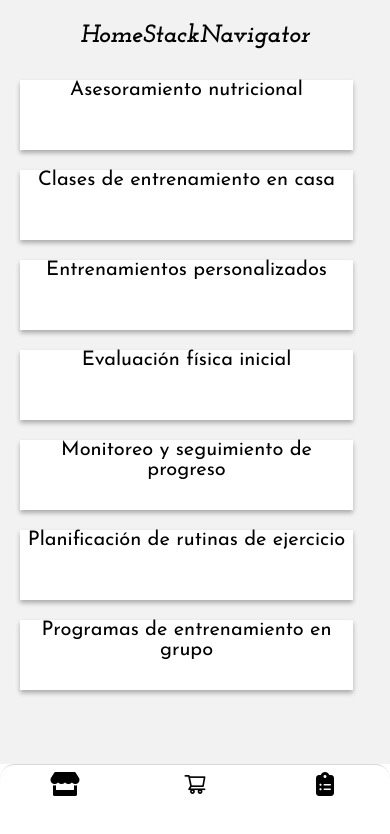
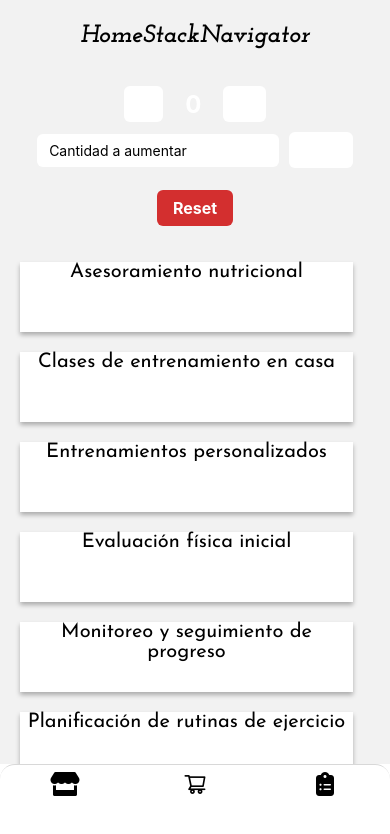
Before and after one commit to fgattidelaconcepcion/FitApp, a React Native app: screen /HomeStackNavigator in a window 390 px wide. Shown: the top 834 px of the page. Built offline with nearby package versions, Linux system fonts and the light colour scheme.

Commit message:
Se trabajo status redux

```diff
--- a/App.js
+++ b/App.js
@@ -4,6 +4,8 @@ import { SafeAreaView, StyleSheet, Platform, StatusBar } from 'react-native';
 import StackNavigator from './app/navigation/StackNavigator';
 import { useFonts } from 'expo-font';
 import { colors } from './app/global/colors';
+import store from './app/store';
+import { Provider } from "react-redux";
 
 export default function App() {
   const [fontsLoaded, fontError] = useFonts({
@@ -18,7 +20,9 @@ export default function App() {
   return (
     <NavigationContainer>
   <SafeAreaView style={styles.container}>
+    <Provider store={store}>
     <StackNavigator />
+    </Provider>
   </SafeAreaView>
 </NavigationContainer>
 
--- a/app/components/Categories.jsx
+++ b/app/components/Categories.jsx
@@ -1,19 +1,30 @@
-import { StyleSheet, Text, Image ,Pressable } from "react-native";
-import React from 'react'
-import Card from './Card'
+import { StyleSheet, Text, Pressable } from "react-native";
+import React from "react";
+import Card from "./Card";
 import { colors } from "../global/colors";
+import { useDispatch } from "react-redux";
+import { setCategorySelected } from "../features/shop/shopSlice";
+import { useNavigation } from '@react-navigation/native'; // Importa el hook
 
-const Categories = ({ category="", selectCategory = ()=> {} }) => {
+const Categories = ({ category }) => {
+  const dispatch = useDispatch();
+  const navigation = useNavigation(); // Usa el hook para obtener el objeto navigation
+
+  const handleNavigate = () => {
+    dispatch(setCategorySelected(category));
+    navigation.navigate('ItemListCategory', { category });
+  };
+
   return (
     <Card style={{ marginVertical: 10, marginHorizontal: 10 }}>
-      <Pressable onPress={() => selectCategory(category)}>
+      <Pressable onPress={handleNavigate}>
         <Text style={styles.text}>{category}</Text>
       </Pressable>
     </Card>
   );
 };
 
-export default Categories
+export default Categories;
 
 const styles = StyleSheet.create({
   text: {
@@ -22,4 +33,4 @@ const styles = StyleSheet.create({
     textAlign: 'center',
     color: colors.primary,
   }
-})
+});
--- /dev/null
+++ b/app/components/Counter.jsx
@@ -0,0 +1,114 @@
+import React, { useState } from 'react';
+import {
+  StyleSheet,
+  Text,
+  View,
+  Pressable,
+  TextInput,
+} from 'react-native';
+import { useDispatch, useSelector } from 'react-redux';
+import {
+  increment,
+  incrementByAmount,
+  decrement,
+  reset,
+} from '../features/counter/counterSlice';
+import { colors } from '../global/colors';
+
+const Counter = () => {
+  const dispatch = useDispatch();
+  const count = useSelector((state) => state.counter.value); // Asegurate que 'counter' esté en tu store
+  const [inputToAdd, setInputToAdd] = useState('');
+
+  return (
+    <View style={styles.container}>
+      <View style={styles.buttonsContainer}>
+        <Pressable style={styles.button} onPress={() => dispatch(decrement())}>
+          <Text style={styles.buttonText}>-</Text>
+        </Pressable>
+
+        <Text style={styles.count}>{count}</Text>
+
+        <Pressable style={styles.button} onPress={() => dispatch(increment())}>
+          <Text style={styles.buttonText}>+</Text>
+        </Pressable>
+      </View>
+
+      <View style={styles.buttonsContainer}>
+        <TextInput
+          placeholder="Cantidad a aumentar"
+          style={styles.input}
+          value={inputToAdd}
+          onChangeText={setInputToAdd}
+          keyboardType="numeric"
+        />
+
+        <Pressable
+          style={styles.button}
+          onPress={() => {
+            const amount = parseInt(inputToAdd);
+            if (!isNaN(amount)) {
+              dispatch(incrementByAmount(amount));
+              setInputToAdd('');
+            }
+          }}
+        >
+          <Text style={styles.buttonText}>Add</Text>
+        </Pressable>
+      </View>
+
+      <Pressable style={styles.resetButton} onPress={() => dispatch(reset())}>
+        <Text style={styles.buttonText}>Reset</Text>
+      </Pressable>
+    </View>
+  );
+};
+
+export default Counter;
+
+const styles = StyleSheet.create({
+  container: {
+    padding: 16,
+    backgroundColor: colors.primary,
+    borderRadius: 8,
+    alignItems: 'center',
+    gap: 10,
+  },
+  buttonsContainer: {
+    flexDirection: 'row',
+    alignItems: 'center',
+    gap: 10,
+  },
+  button: {
+    backgroundColor: colors.background,
+    paddingVertical: 8,
+    paddingHorizontal: 16,
+    borderRadius: 6,
+  },
+  resetButton: {
+    backgroundColor: colors.error,
+    paddingVertical: 8,
+    paddingHorizontal: 16,
+    borderRadius: 6,
+    marginTop: 12,
+  },
+  buttonText: {
+    color: 'white',
+    fontWeight: 'bold',
+    fontSize: 16,
+  },
+  count: {
+    fontSize: 24,
+    fontWeight: 'bold',
+    color: 'white',
+    minWidth: 40,
+    textAlign: 'center',
+  },
+  input: {
+    backgroundColor: colors.background,
+    paddingHorizontal: 12,
+    paddingVertical: 8,
+    borderRadius: 6,
+    minWidth: 100,
+  },
+});
--- a/app/components/ProductItem.jsx
+++ b/app/components/ProductItem.jsx
@@ -3,10 +3,22 @@ import React from "react";
 import Card from "./Card";
 import { colors } from "../global/colors";
 
-const ProductItem = ({ product, setItemIdSelected = () => {} }) => {
+import { useDispatch } from "react-redux";
+import { setIdSelected } from "../features/shop/shopSlice";
+import { useNavigation } from "@react-navigation/native";
+
+const ProductItem = ({ product }) => {
+  const dispatch = useDispatch();
+  const navigation = useNavigation();
+
+  const handleNavigate = () => {
+    dispatch(setIdSelected(product.id)); // Guarda el ID en Redux
+    navigation.navigate("ItemDetail", { id: product.id }); // Navega pasando el id
+  };
+
   return (
     <Card style={styles.card}>
-      <Pressable style={styles.pressable} onPress={() => setItemIdSelected(product.id)}>
+      <Pressable style={styles.pressable} onPress={handleNavigate}>
         <View style={styles.textContainer}>
           <Text style={styles.textCategory}>{product.title}</Text>
         </View>
@@ -23,7 +35,6 @@ const ProductItem = ({ product, setItemIdSelected = () => {} }) => {
 };
 
 export default ProductItem;
-
 
 const styles = StyleSheet.create({
   card: {
--- /dev/null
+++ b/app/features/counter/counterSlice.js
@@ -0,0 +1,25 @@
+import { createSlice } from "@reduxjs/toolkit";
+
+export const counterSlice = createSlice ({
+    name: "counter",
+    initialState : {
+        value : 0
+    },
+    reducers : {
+        increment: (state) => {
+            state.value += 1;
+        },
+        decrement: (state) => {
+            state.value -= 1;
+        },
+        incrementByAmount: (state , action) => {
+            state.value += action.payload ;
+        },
+        reset: (state) => {
+            state.value = 0;
+        },
+    }
+})
+
+export const {increment,decrement, incrementByAmount, reset} = counterSlice.actions
+export default counterSlice.reducer
--- /dev/null
+++ b/app/features/shop/shopSlice.js
@@ -0,0 +1,22 @@
+import { createSlice } from "@reduxjs/toolkit";
+
+export const shopSlice = createSlice({
+  name: "shop",
+  initialState: {
+    value: {
+        categorySelected: "",
+        itemIdSelected: "",
+    }
+  },
+  reducers: {
+    setCategorySelected: (state, action) => {
+      state.value.categorySelected = action.payload;
+    },
+    setIdSelected: (state, {payload}) => {
+      state.value.itemIdSelected = payload;
+    },
+  },
+});
+export const { setCategorySelected, setIdSelected } = shopSlice.actions;
+
+export default shopSlice.reducer;
--- a/app/screens/Home.jsx
+++ b/app/screens/Home.jsx
@@ -1,17 +1,24 @@
-import React from 'react'
-import { FlatList, StyleSheet, View} from 'react-native'
-import categories from '../data/categories.json'
-import Categories from '../components/Categories'
-import { colors } from '../global/colors'
+import React from 'react';
+import { FlatList, StyleSheet, View } from 'react-native';
+import categories from '../data/categories.json';
+import Categories from '../components/Categories';
+import { colors } from '../global/colors';
+import Counter from "../components/Counter";
 
-const Home = ({ navigation }) => {
+const Home = ({ route, navigation }) => {
   return (
     <View style={styles.flatListContainer}>
+      <Counter />
       <FlatList
         showsVerticalScrollIndicator={false}
         data={categories.sort()}
         renderItem={({ item }) => (
-          <Categories category={item} selectCategory={() => navigation.navigate('ItemListCategory', { category: item })} />
+          <Categories
+            category={item}
+            selectCategory={(cat) =>
+              navigation.navigate("CategoryDetail", { category: cat })
+            }
+          />
         )}
         keyExtractor={(itemElement) => itemElement}
       />
@@ -19,8 +26,7 @@ const Home = ({ navigation }) => {
   );
 };
 
-
-export default Home
+export default Home;
 
 const styles = StyleSheet.create({
   flatListContainer: {
@@ -30,6 +36,6 @@ const styles = StyleSheet.create({
     flexDirection: 'column',
     justifyContent: 'center',
     alignItems: 'center',
-    gap: 10
-  }
-})
+    gap: 10,
+  },
+});
--- /dev/null
+++ b/app/store/index.js
@@ -0,0 +1,11 @@
+import { configureStore } from "@reduxjs/toolkit";
+import counterReducer from "../features/counter/counterSlice";
+import shopReducer from "../features/shop/shopSlice";
+
+
+export default configureStore ({
+  reducer : {
+    counter: counterReducer,
+    shop : shopReducer,
+  }
+})
--- a/package.json
+++ b/package.json
@@ -14,6 +14,7 @@
     "@react-navigation/bottom-tabs": "^7.3.10",
     "@react-navigation/native": "^7.1.6",
     "@react-navigation/native-stack": "^7.3.10",
+    "@reduxjs/toolkit": "^2.7.0",
     "expo": "~52.0.43",
     "expo-font": "~13.0.4",
     "expo-status-bar": "~2.0.1",
@@ -25,7 +26,8 @@
     "react-native-safe-area-context": "4.12.0",
     "react-native-screens": "~4.4.0",
     "react-native-vector-icons": "^10.2.0",
-    "react-native-web": "~0.19.13"
+    "react-native-web": "~0.19.13",
+    "react-redux": "^9.2.0"
   },
   "devDependencies": {
     "@babel/core": "^7.20.0"
```
Also changed, not shown: 1 other file (tests, documents, lock files or other folders).
